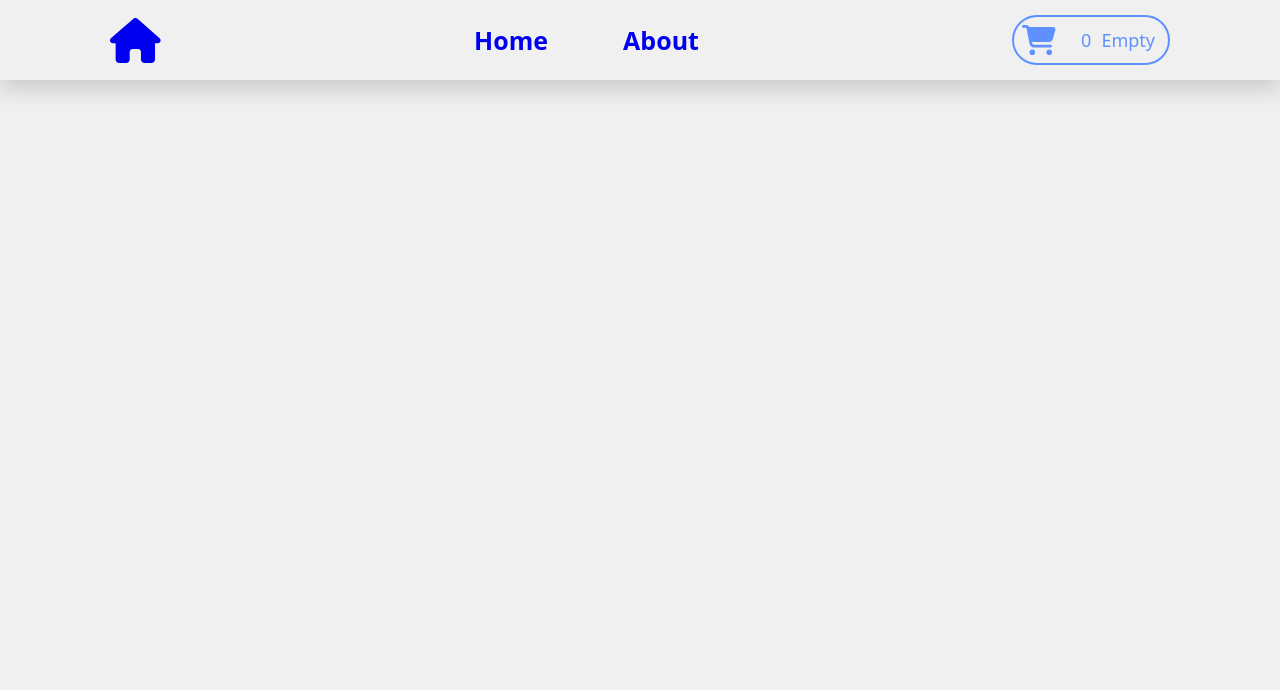
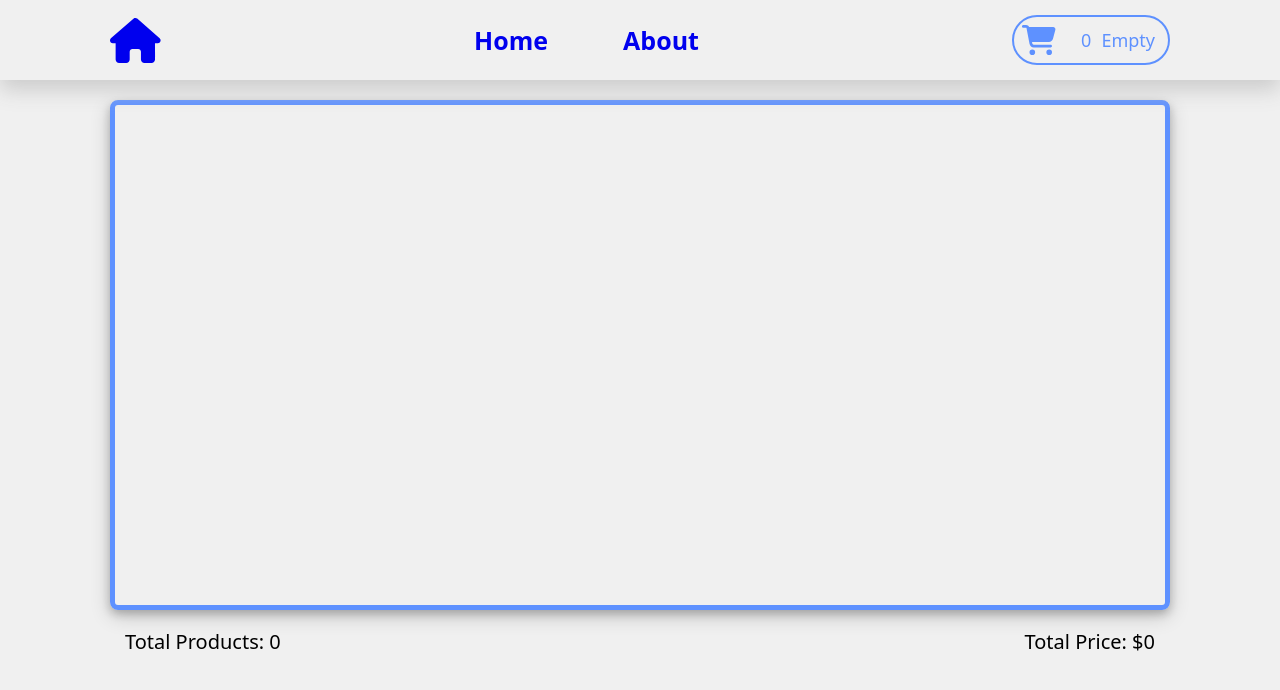
Before and after one commit to jtnovellis/assesment-frontend-sprint-4, a React (Create React App) app: page /cart-details in a window 1280 px wide. Shown: the top 690 px of the page. Built offline with nearby package versions, Linux system fonts and the light colour scheme.

Commit message:
cart page done

```diff
--- a/src/components/CartCard.jsx
+++ b/src/components/CartCard.jsx
@@ -1,11 +1,26 @@
 import React from 'react';
+import { FontAwesomeIcon } from '@fortawesome/react-fontawesome';
+import { faPlusCircle, faMinusCircle } from '@fortawesome/free-solid-svg-icons';
 
-const CartCard = () => {
+const CartCard = ({ quantity, image, title, price }) => {
   return (
     <div className='cartCard'>
-      <div className='cartCard__img'></div>
-      <div className='cartCard__info'></div>
-      <div className='cartCard__icons'></div>
+      <div className='cartCard__img'>
+        <img src={image} alt={title} loading='lazy' />
+      </div>
+      <div className='cartCard__info'>
+        <p className='cartCard__info--title'>{title}</p>
+        <p className='cartCard__info--price'>Price: ${price}</p>
+      </div>
+      <div className='cartCard__icons'>
+        <button className='cartCard__icons--button'>
+          <FontAwesomeIcon icon={faMinusCircle} />
+        </button>
+        <span>{quantity}</span>
+        <button className='cartCard__icons--button'>
+          <FontAwesomeIcon icon={faPlusCircle} />
+        </button>
+      </div>
     </div>
   );
 };
--- a/src/index.scss
+++ b/src/index.scss
@@ -11,3 +11,5 @@
 @import url(./styles/AboutCard.scss);
 @import url(./styles/About.scss);
 @import url(./styles/ProductDetail.scss);
+@import url(./styles/CartDetails.scss);
+@import url(./styles/CartCard.scss);
--- a/src/pages/CartDetails.jsx
+++ b/src/pages/CartDetails.jsx
@@ -1,7 +1,34 @@
 import React from 'react';
+import { useSelector } from 'react-redux';
+import CartCard from '../components/CartCard';
 
 const CartDetails = () => {
-  return <div className='cartDetails'></div>;
+  const cartItems = useSelector(state => state.cart.items);
+  const total = useSelector(state => state.cart.total);
+  const totalPrice = cartItems.reduce((a, b) => a + b.totalPrice, 0);
+  return (
+    <div className='cartdetailsContainer'>
+      <div className='cartDetails'>
+        {cartItems.map(item => (
+          <CartCard
+            key={item.id}
+            quantity={item.quantity}
+            image={item.image}
+            title={item.title}
+            price={item.price}
+          />
+        ))}
+      </div>
+      <div className='cartDetails__totals'>
+        <div>
+          <p>Total Products: {total}</p>
+        </div>
+        <div>
+          <p>Total Price: ${totalPrice}</p>
+        </div>
+      </div>
+    </div>
+  );
 };
 
 export default CartDetails;
--- /dev/null
+++ b/src/styles/CartCard.scss
@@ -0,0 +1,41 @@
+.cartCard {
+  display: flex;
+  justify-content: space-between;
+  background-color: #fff;
+  margin: 20px;
+  padding: 15px;
+  border-radius: 18px;
+  box-shadow: 0 4px 8px 0 rgba(0, 0, 0, 0.2), 0 6px 20px 0 rgba(0, 0, 0, 0.19);
+}
+.cartCard__img {
+  width: 280px;
+  display: flex;
+  justify-content: center;
+  align-items: center;
+  img {
+    height: 130px;
+    width: 130px;
+  }
+}
+.cartCard__info {
+  max-width: 280px;
+  display: flex;
+  flex-direction: column;
+  justify-content: center;
+}
+.cartCard__icons {
+  width: 280px;
+  display: flex;
+  justify-content: space-evenly;
+  align-items: center;
+  span {
+    font-size: 20px;
+  }
+  button {
+    background-color: transparent;
+    border: none;
+    font-size: 25px;
+    color: rgb(94, 145, 255);
+    cursor: pointer;
+  }
+}
--- /dev/null
+++ b/src/styles/CartDetails.scss
@@ -0,0 +1,20 @@
+.cartDetails {
+  border: 5px solid rgb(94, 145, 255);
+  padding: 20px auto;
+  height: 500px;
+  overflow: scroll;
+  box-shadow: 0 4px 8px 0 rgba(0, 0, 0, 0.2), 0 6px 20px 0 rgba(0, 0, 0, 0.19);
+  border-radius: 8px;
+}
+.cartdetailsContainer {
+  max-width: 1060px;
+  margin: 0 auto;
+  margin-top: 100px;
+}
+.cartDetails__totals {
+  display: flex;
+  justify-content: space-between;
+  align-items: center;
+  padding: 0 15px;
+  font-size: 20px;
+}
```
